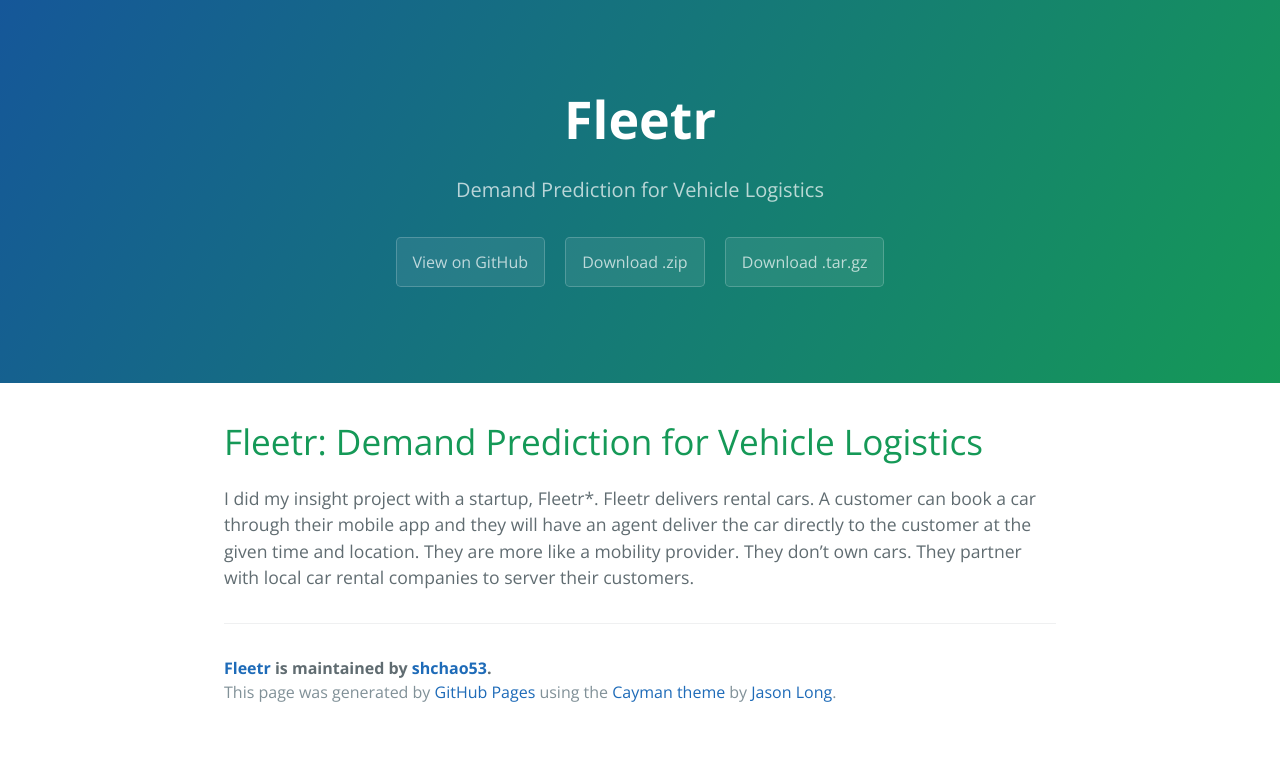
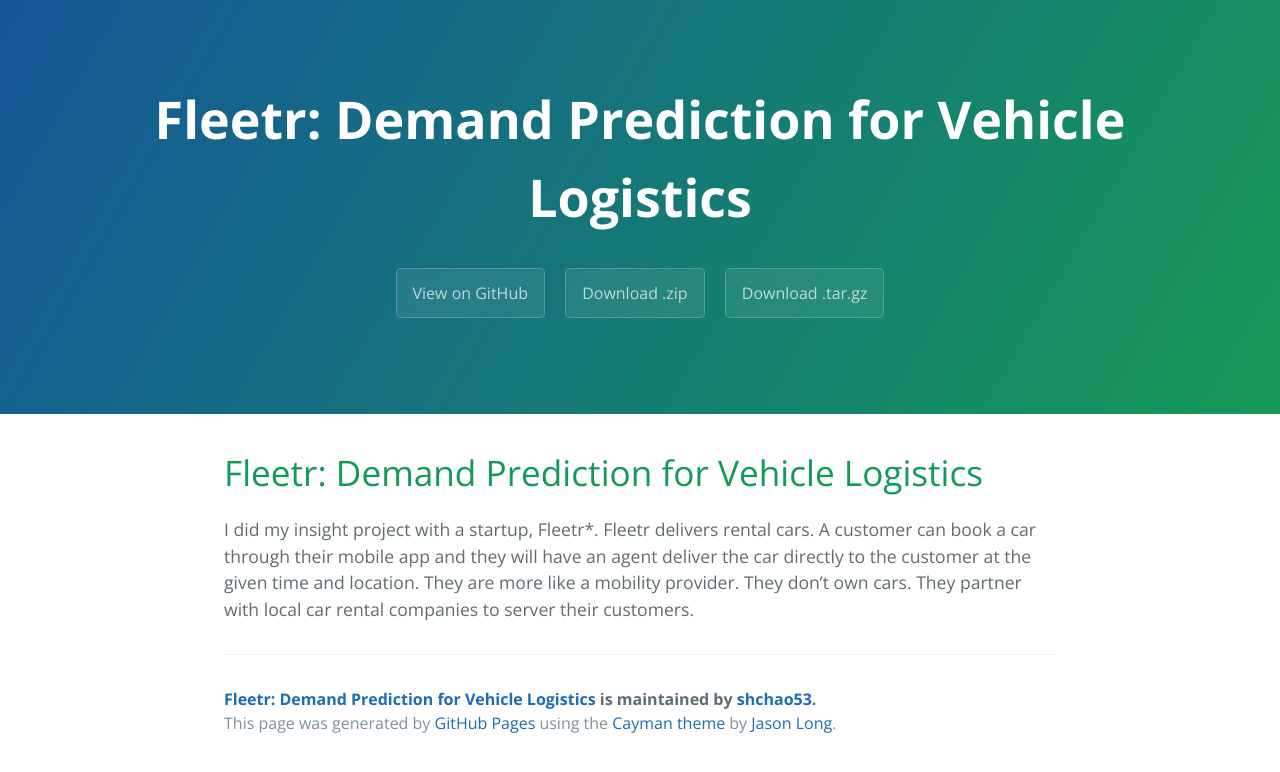
Before and after one commit to shchao53/sk_public, a plain HTML site: page index.html in a window 1280 px wide. Drawn offline with nearby package versions, Linux system fonts and the light colour scheme.

Commit message:
Create master branch via GitHub

```diff
--- a/index.html
+++ b/index.html
@@ -2,7 +2,7 @@
 <html lang="en-us">
   <head>
     <meta charset="UTF-8">
-    <title>Fleetr by shchao53</title>
+    <title>Fleetr: Demand Prediction for Vehicle Logistics by shchao53</title>
     <meta name="viewport" content="width=device-width, initial-scale=1">
     <link rel="stylesheet" type="text/css" href="stylesheets/normalize.css" media="screen">
     <link href='https://fonts.googleapis.com/css?family=Open+Sans:400,700' rel='stylesheet' type='text/css'>
@@ -11,8 +11,8 @@
   </head>
   <body>
     <section class="page-header">
-      <h1 class="project-name">Fleetr</h1>
-      <h2 class="project-tagline">Demand Prediction for Vehicle Logistics</h2>
+      <h1 class="project-name">Fleetr: Demand Prediction for Vehicle Logistics</h1>
+      <h2 class="project-tagline"></h2>
       <a href="https://github.com/shchao53/sk_public" class="btn">View on GitHub</a>
       <a href="https://github.com/shchao53/sk_public/zipball/master" class="btn">Download .zip</a>
       <a href="https://github.com/shchao53/sk_public/tarball/master" class="btn">Download .tar.gz</a>
@@ -28,7 +28,7 @@
 They are more like a mobility provider. They don’t own cars. They partner with local car rental companies to server their customers. </p>
 
       <footer class="site-footer">
-        <span class="site-footer-owner"><a href="https://github.com/shchao53/sk_public">Fleetr</a> is maintained by <a href="https://github.com/shchao53">shchao53</a>.</span>
+        <span class="site-footer-owner"><a href="https://github.com/shchao53/sk_public">Fleetr: Demand Prediction for Vehicle Logistics</a> is maintained by <a href="https://github.com/shchao53">shchao53</a>.</span>
 
         <span class="site-footer-credits">This page was generated by <a href="https://pages.github.com">GitHub Pages</a> using the <a href="https://github.com/jasonlong/cayman-theme">Cayman theme</a> by <a href="https://twitter.com/jasonlong">Jason Long</a>.</span>
       </footer>
--- a/params.json
+++ b/params.json
@@ -1,6 +1,6 @@
 {
-  "name": "Fleetr",
-  "tagline": "Demand Prediction for Vehicle Logistics",
+  "name": "Fleetr: Demand Prediction for Vehicle Logistics",
+  "tagline": "",
   "body": "# Fleetr: Demand Prediction for Vehicle Logistics \r\n\r\nI did my insight project with a startup, Fleetr*.\r\nFleetr delivers rental cars.\r\nA customer can book a car through their mobile app and they will have an agent deliver the car directly to the customer at the given time and location.\r\nThey are more like a mobility provider. They don’t own cars. They partner with local car rental companies to server their customers. \r\n",
   "note": "Don't delete this file! It's used internally to help with page regeneration."
 }
```
